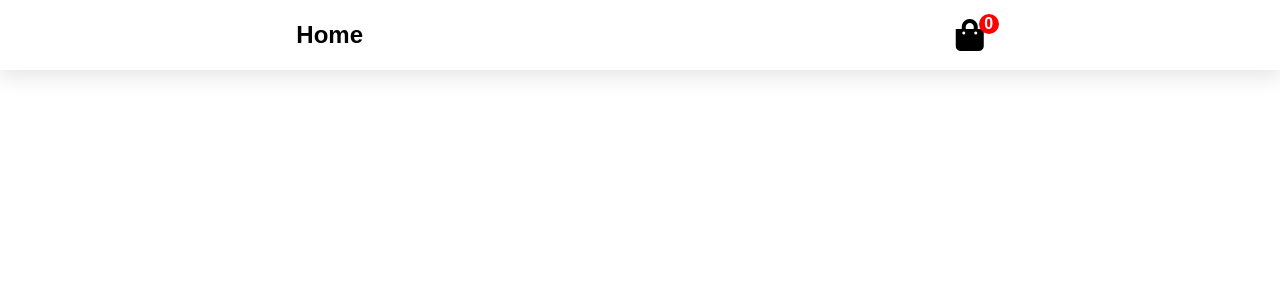
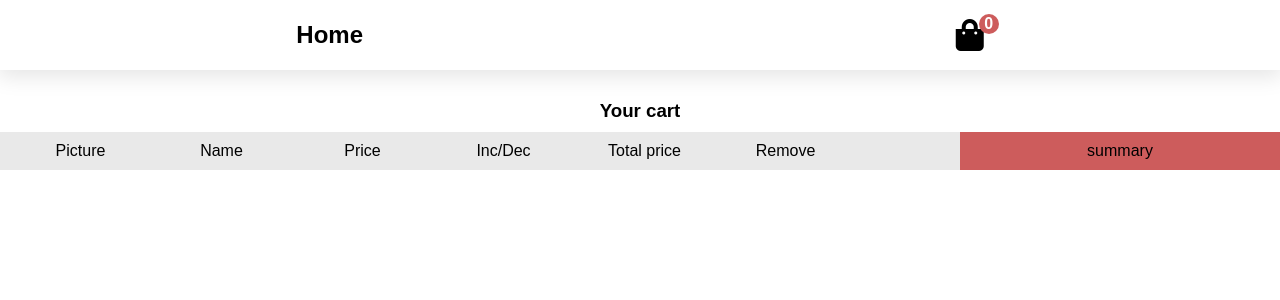
Before and after one commit to TimotijevicVlada/reactWebShop, a React (Create React App) app: page /cart in a window 1280 px wide. Shown: the top 300 px of the page. Built offline with nearby package versions, Linux system fonts and the light colour scheme.

Commit message:
continue to work on shopping cart

```diff
--- a/src/App.css
+++ b/src/App.css
@@ -36,7 +36,7 @@ a {
   position: relative;
 }
 .basket div {
-  background-color: red;
+  background-color: indianred;
   position: absolute;
   top: -5px;
   right: -15px;
@@ -160,3 +160,47 @@ a {
   font-weight: 500;
   margin-bottom: 12px;
 }
+
+/*SHOPPING CART*/
+.cart-container {
+  margin-top: 100px;
+}
+.cart-title {
+  margin: 10px 0px;
+}
+.cart-heading {
+  display: flex;
+  width: 100%;
+  padding: 10px;
+  background-color: rgb(233, 233, 233);
+}
+.cart-summary {
+  width: 25%;
+  background-color: indianred;
+  padding: 10px;
+}
+.cart-products {
+display: flex;
+}
+.cart-heading div {
+  width: 15%;
+}
+.cart-left-side {
+  width: 75%;
+}
+.cart-products-wrapper {
+  display: flex;
+  margin: 5px 0px;
+}
+.cart-products-wrapper div {
+  width: 15%;
+  display: flex;
+  justify-content: center;
+  align-items: center;
+}
+.cart-image img {
+  width: 60%;
+}
+.cart-trash i {
+  font-size: 22px;
+}
--- a/src/components/Cart.js
+++ b/src/components/Cart.js
@@ -1,11 +1,59 @@
-import React from 'react';
+import React, { isValidElement } from "react";
+import { useSelector, useDispatch } from "react-redux";
 
 const Cart = () => {
-    return (
-        <div className="cart-container">
-            <h1>Cart</h1>
+  const { products } = useSelector((state) => state.CartReducer);
+  //console.log(products) //Dobijamo objekat koji smo kliknuli na add to cart
+  return (
+    <div className="cart-container">
+      <h3 className="cart-title">Your cart</h3>
+      <div className="cart-products">
+        <div className="cart-left-side">
+          <div className="cart-heading">
+            <div>Picture</div>
+            <div>Name</div>
+            <div>Price</div>
+            <div>Inc/Dec</div>
+            <div>Total price</div>
+            <div>Remove</div>
+          </div>
+          <div className="cart-display-products">
+            {products.map((item) => (
+              <div className="cart-products-wrapper" key={item.id}>
+                <div className="cart-image">
+                  <img src={`/images/${item.image}`} alt={item.name} />
+                </div>
+                <div className="cart-name">
+                  <div>{item.name}</div>
+                </div>
+                <div className="cart-price">
+                  <div>${item.discountPrice}</div>
+                </div>
+                <div>
+                  <div>
+                    <span className="dec">
+                      <i className="fas fa-minus"></i>
+                    </span>
+                    <span className="quantity">{item.quantity}</span>
+                    <span className="inc">
+                      <i className="fas fa-plus"></i>
+                    </span>
+                  </div>
+                </div>
+                <div>
+                  <div>${(item.discountPrice * item.quantity).toFixed(2)}</div>
+                </div>
+                <div className="cart-trash">
+                  <i class="fas fa-trash"></i>
+                </div>
+              </div>
+            ))}
+          </div>
         </div>
-    )
-}
+        <div className="cart-summary">summary</div>
+      </div>
+    </div>
+  );
+};
 
 export default Cart;
```
